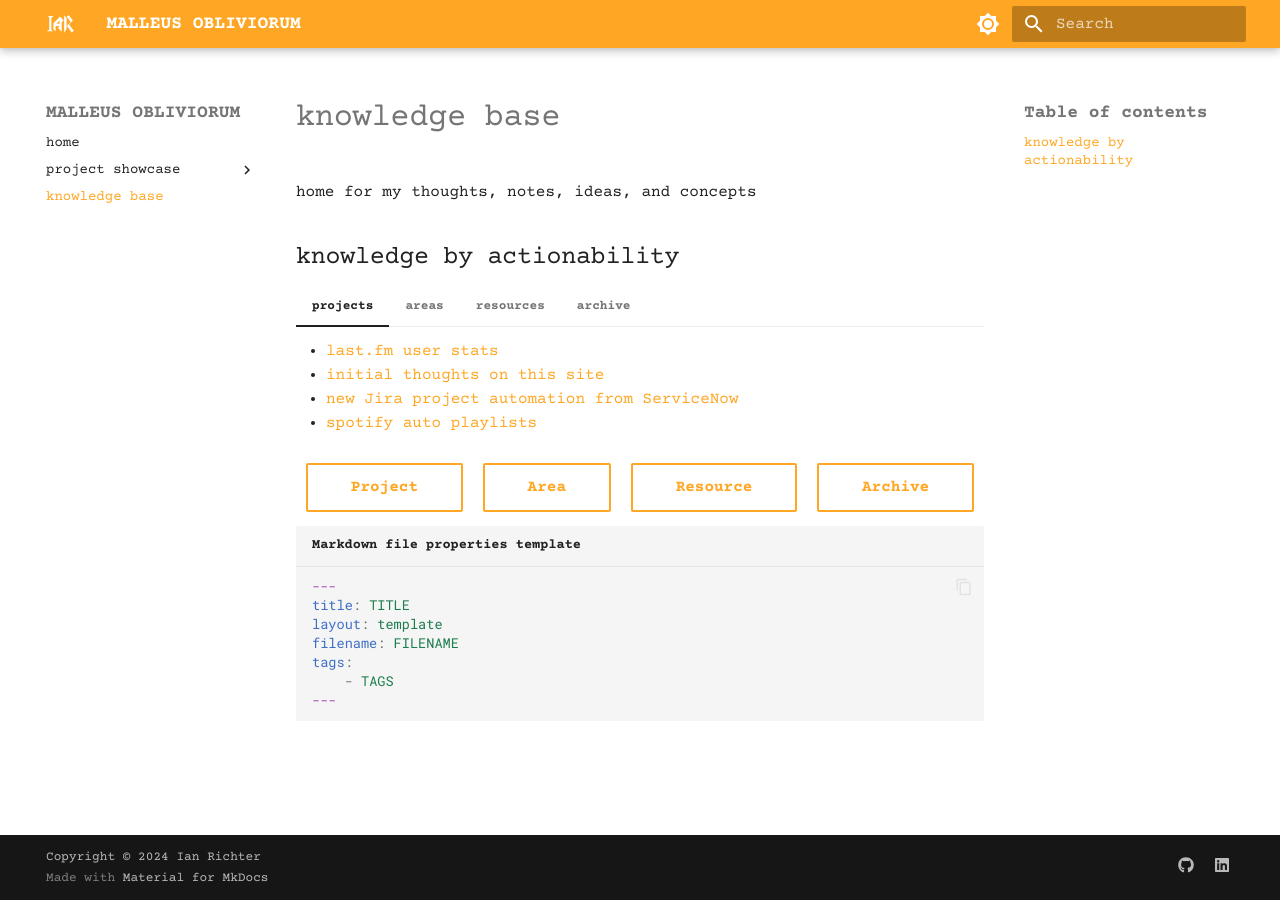
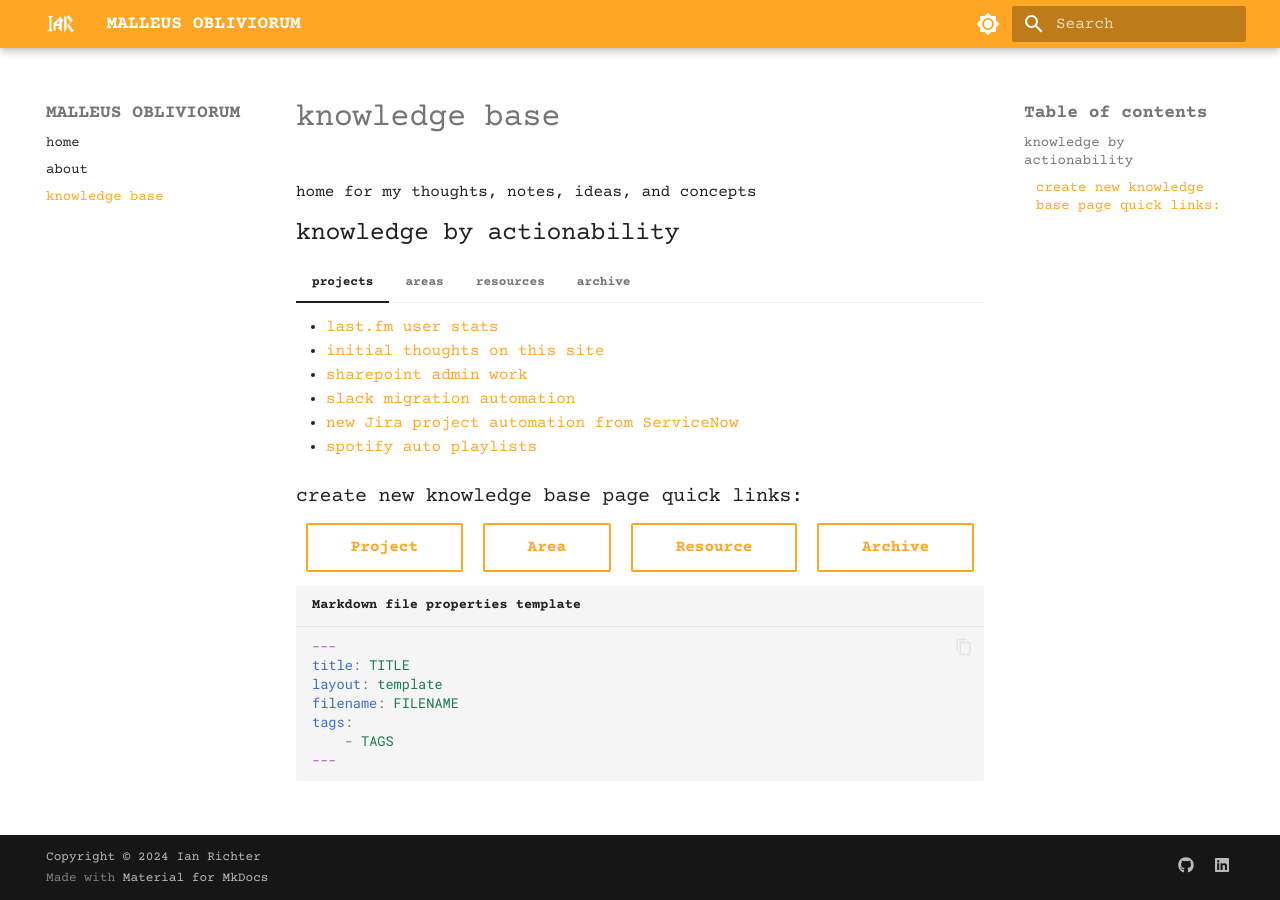
Before and after one commit to iarichter/malleus-obliviorum, an MkDocs documentation site: the page built from docs/kbindex.md, in a window 1280 px wide. Built offline with MkDocs 1.6.1 and Material for MkDocs 9.7.7, drawn with Linux system fonts in a browser that asks for light colours.

Commit message:
2024-11-09 updates

```diff
--- a/docs/kbindex.md
+++ b/docs/kbindex.md
@@ -5,6 +5,8 @@ home for my thoughts, notes, ideas, and concepts
 === "projects"
     * [last.fm user stats](projects/lastfm.md)
     * [initial thoughts on this site](projects/portfolio.md)
+    * [sharepoint admin work](projects/sharepoint.md)
+    * [slack migration automation](projects/slack.md)
     * [new Jira project automation from ServiceNow](projects/snowJira.md)
     * [spotify auto playlists](projects/spotify.md)
 
@@ -16,10 +18,13 @@ home for my thoughts, notes, ideas, and concepts
     * [CI/CD](resources/cicd.md)
     * [CODE method](resources/code.md)
     * [markdown and mkdocs notes](resources/mkdocs-material.md)
-    * [para](resources/para.md)
+    * [PARA](resources/para.md)
 
 === "archive"
 
+
+### create new knowledge base page quick links:
+<p>
 <div class="md-button-holder">
 <a class="md-button"
     href="https://github.com/iarichter/malleus-obliviorum/new/main/docs/resources?filename=XXXXXX.md&value=---%0D%0Atitle:%20XXXX%0D%0Alayout:%20template%0D%0Afilename:%20XXXX.md%0D%0Atags:%0D%0A---%0D%0A"
--- a/docs/stylesheets/extra.css
+++ b/docs/stylesheets/extra.css
@@ -14,6 +14,15 @@
   }
   .md-content__inner h2 {
     line-height: 1;
+  }
+
+  .md-typeset h3 {
+    line-height: 1;
+    margin: auto;
+  }
+  .md-typeset h2 {
+    line-height: 1;
+    margin: auto;
   }
   #home {
     display: none;
@@ -33,6 +42,9 @@
     text-align: center;
     flex-grow: 1;
     margin: 0 10px;
+    white-space: nowrap;
+    overflow: hidden;
+    text-overflow: ellipsis;
   }
   .md-button-holder {
     display: flex;
--- a/mkdocs.yml
+++ b/mkdocs.yml
@@ -1,10 +1,7 @@
 site_name: MALLEUS OBLIVIORUM
 nav:
   - home: index.md
-  - project showcase:
-    - spotify automations: projects/spotify.md
-    - last.fm user stats: projects/lastfm.md
-    - servicenow > jira automation: projects/snowJira.md
+  - about: iar.md
   - knowledge base: kbindex.md
 theme:
   name: material
@@ -66,3 +63,6 @@ markdown_extensions:
       alternate_style: true
   - admonition
   - pymdownx.details
+  - def_list
+  - pymdownx.tasklist:
+      custom_checkbox: true
```
Also changed, not shown: doc/resources/deleuze-guattari.md (deleted, +0 -12 lines), docs/index.md (+2 -1 lines), docs/projects/sharepoint.md (added, +52 -0 lines), docs/projects/slack.md (added, +20 -0 lines), docs/iar.md (added), docs/images/deletedFileVersions.png (added), docs/images/sharepointCleanUp.gif (added), docs/images/sharepointCleanupResults.png (added).
